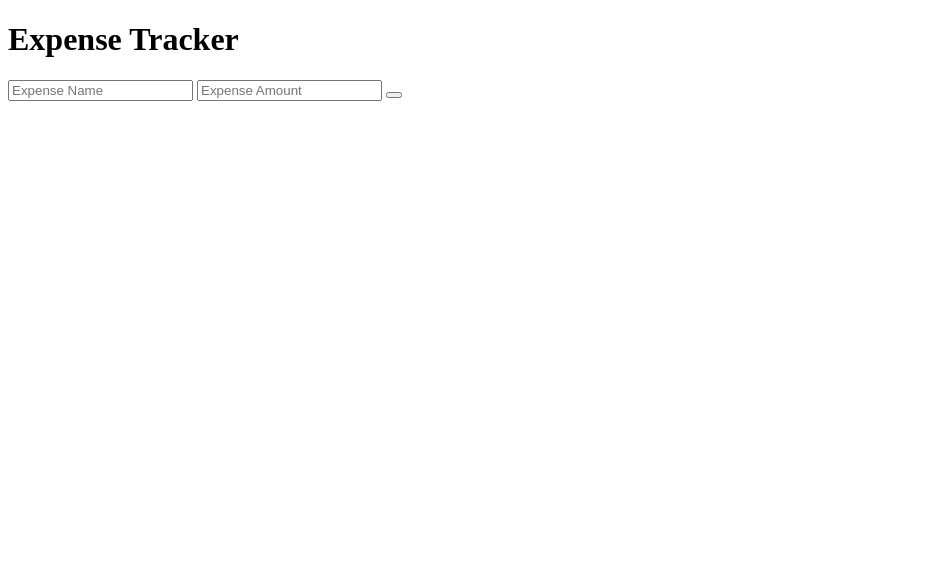
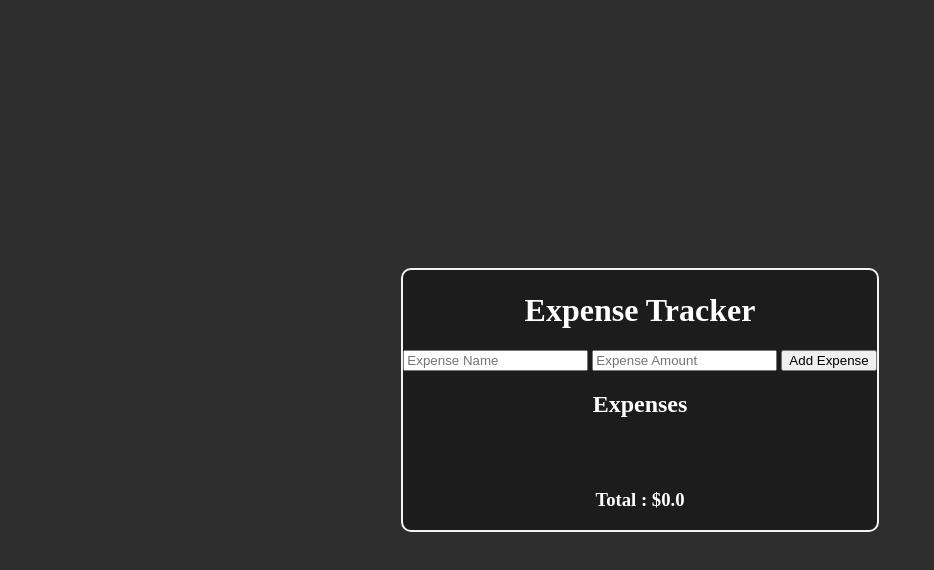
Before and after one commit to Varun-Induvasi/Expense-Tracker, a plain HTML site: page index.html in a window 1280 px wide. Shown: the whole page, without its empty margins (0-934 px from the left). Drawn offline with Linux system fonts and the light colour scheme.

Commit message:
first commit

```diff
--- a/index.html
+++ b/index.html
@@ -12,8 +12,15 @@
         <form action="" id="expense-tracker">
             <input type="text" id="expense-name" placeholder="Expense Name" required>
             <input type="text" id="expense-amount" placeholder="Expense Amount" required>
-            <button type="submit"></button>
+            <button type="submit">Add Expense</button>
         </form>
+        <h2>Expenses</h2>
+        <ul id="expense-list">
+            <!-- Expenses will be dynamically added here -->
+        </ul>
+        <div id="total">
+            <h3>Total : $<span id="total-amount">0.0</span></h3>
+        </div>
     </div>
 
     <script src="script.js"></script>
--- a/script.js
+++ b/script.js
@@ -0,0 +1,39 @@
+document.addEventListener('DOMContentLoaded',()=>{
+    const expenseForm=document.getElementById("expense-form");
+    const expenseNameInput=document.getElementById("expense-name");
+    const expenseAmountInput=document.getElementById("expense-amount");
+    const expenseList=document.getElementById("expense-list");
+    const totalAmountDisplay=document.getElementById("total-amount")
+
+    let expenses=[]
+    let totalAmount = calculateTotal()    //this method gets the total amount by adding expenses elements
+
+    expenseForm.addEventListener('submit',(e)=>{
+        e.preventDefault();
+        const name=expenseNameInput.value.trim();
+        const amount=parseFloat(expenseAmountInput.value.trim());
+
+        if (name!="" && amount>0 && !isNaN(amount)) {
+            const newExpense={
+                id:Date.now(),
+                name,
+                amount,
+            }
+            expenses.push(newExpense);
+            saveExpensesTolocal();
+
+            // to clear the input after adding
+            expenseAmountInput.value="";
+            expenseNameInput.value="";
+
+        }
+    })
+
+    function calculateTotal(){
+
+    }
+
+    function saveExpensesTolocal(){
+        localStorage.setItem("expenses",JSON.stringify(expenses));
+    }
+})
--- a/style.css
+++ b/style.css
@@ -0,0 +1,21 @@
+.container {
+  display: flex;
+  flex-direction: column;
+  justify-content: center;
+  align-items: center;
+  border: 2px solid rgb(244, 242, 242);
+  border-radius: 10px;
+  width: fit-content;
+  background: #1d1c1c;
+  transition: ease-in-out;
+}
+
+body {
+  margin: 0;
+  min-height: 100vh;
+  display: flex;
+  align-items: center;
+  justify-content: center;
+  background: #2e2e2e;
+  color: white;
+}
```
Also changed, not shown: 1 other file.
